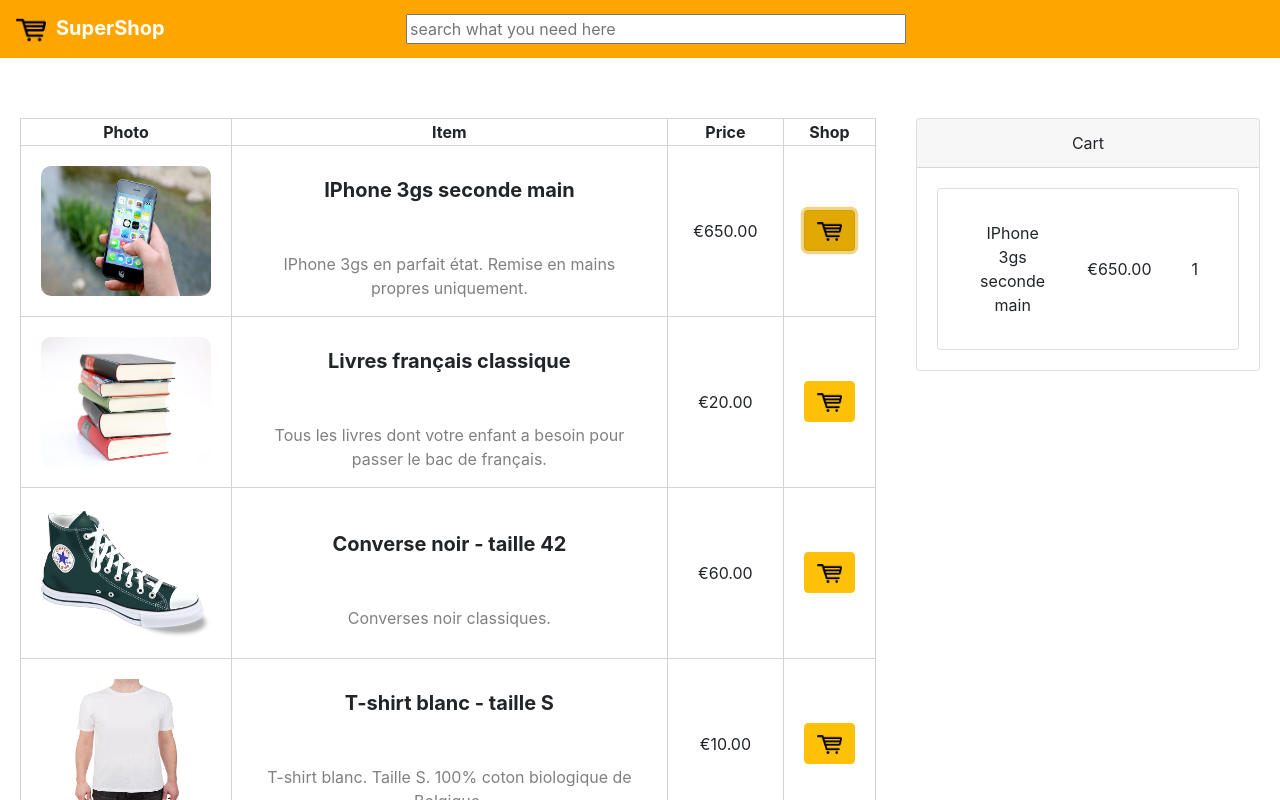
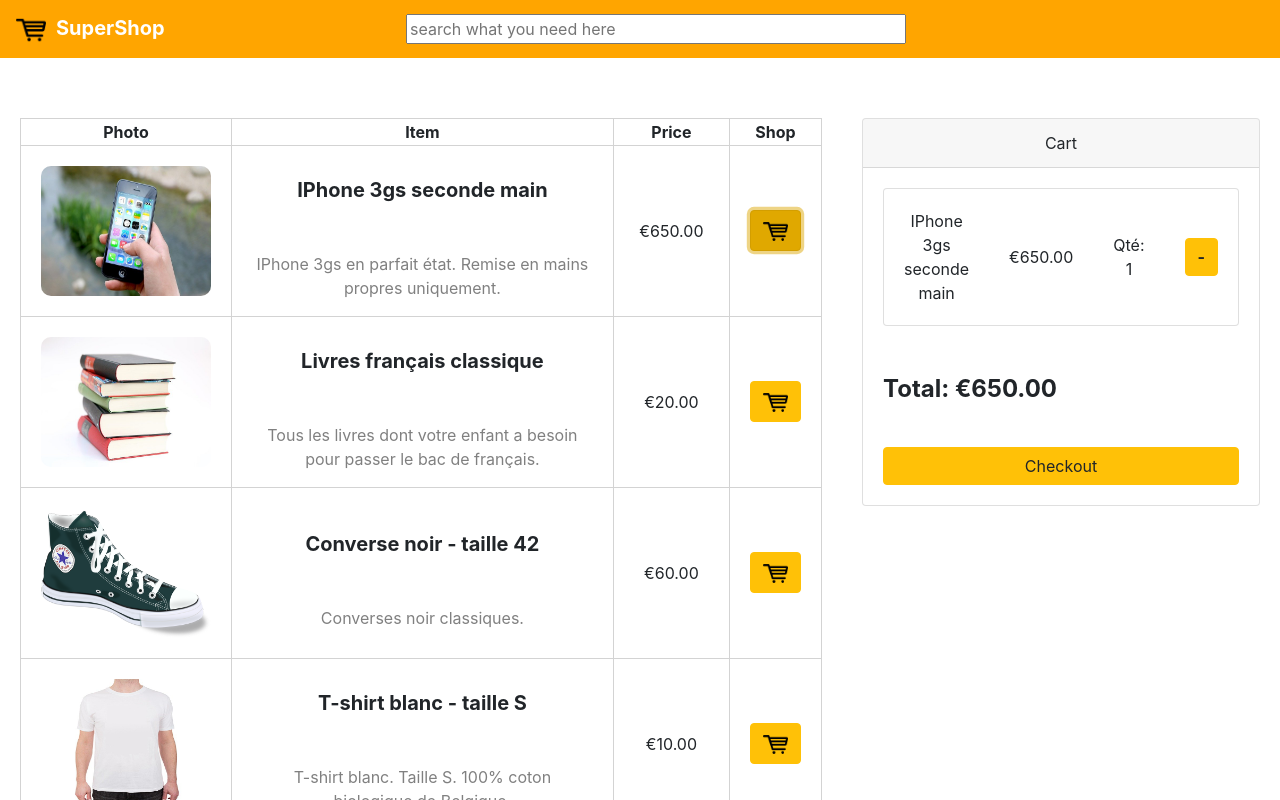
Before and after one commit to Alexisimonian/simpleAngularShop, an Angular app: page /products in a window 1280 px wide. Both pictures are taken after a click on the button 829 px from the left and 230 px from the top of the page. Shown: the top 800 px of the page. Built offline with nearby package versions, Linux system fonts and the light colour scheme.

Commit message:
product component

```diff
--- a/src/app/products/product-list.component.css
+++ b/src/app/products/product-list.component.css
@@ -47,3 +47,30 @@
   transform: translate(0, 30px);
   color: gray;
 }
+
+.cart-item {
+  width: 100%;
+}
+
+.cart-item td:first-child {
+  width: 220px;
+}
+
+#minus {
+  font-weight: bold;
+}
+
+.list-group-item {
+  padding: 0;
+  margin-bottom: 5px;
+}
+
+.footer {
+  width: 100%;
+}
+
+.total {
+  text-align: left;
+  font-weight: bold;
+  font-size: 1.5em;
+}
--- a/src/app/products/product-list.component.html
+++ b/src/app/products/product-list.component.html
@@ -49,18 +49,43 @@
         <div class="card-body" id="filled-cart-body">
           <ul class="list-group list-group" *ngFor="let cartItem of cart">
             <li class="list-group-item">
-              <table>
+              <table class="cart-item">
                 <tr>
-                  <td>{{ cartItem.productName }}</td>
+                  <td class="cart-product-name">{{ cartItem.productName }}</td>
                   <td>
                     {{ cartItem.price | currency: "EUR":"symbol":"1.2-2" }}
                   </td>
-                  <td>{{ cartItem.quantity }}</td>
+                  <td>Qté: {{ cartItem.quantity }}</td>
+                  <td>
+                    <button
+                      class="btn btn-warning"
+                      id="minus"
+                      (click)="deleteItem(cartItem.productName)"
+                    >
+                      -
+                    </button>
+                  </td>
                 </tr>
               </table>
             </li>
           </ul>
         </div>
+        <div class="cart-footer">
+          <table class="footer">
+            <tr>
+              <td class="total">
+                Total: {{ total | currency: "EUR":"symbol":"1.2-2" }}
+              </td>
+            </tr>
+            <tr>
+              <td>
+                <button class="btn btn-warning btn-block" id="checkout">
+                  Checkout
+                </button>
+              </td>
+            </tr>
+          </table>
+        </div>
       </div>
     </td>
   </tr>
--- a/src/app/products/product-list.component.ts
+++ b/src/app/products/product-list.component.ts
@@ -10,6 +10,7 @@
 export class ProductListComponent implements OnInit {
   products: IProduct[] = [];
   cart: ICart[] = [];
+  total: number = 0;
   errorMessage: string = '';
 
   constructor(private productService: ProductService) {}
@@ -18,13 +19,33 @@
     this.productService.getProducts().subscribe({
       next: (product) => {
         this.products = product;
-        console.log('here');
       },
       error: (err) => (this.errorMessage = err),
     });
   }
 
   buyItem(name: string, price: number): void {
-    this.cart.push({ productName: name, price: price, quantity: 1 });
+    let alreadyInCart = this.cart.find(
+      (product) => product.productName === name
+    );
+    if (alreadyInCart) {
+      alreadyInCart.quantity += 1;
+    } else {
+      this.cart.push({ productName: name, price: price, quantity: 1 });
+    }
+    this.total += price;
+  }
+
+  deleteItem(productName: string): void {
+    let product = this.cart.find(
+      (product) => product.productName === productName
+    );
+    if (product) {
+      product.quantity -= 1;
+      this.total -= product.price;
+      product.quantity <= 0
+        ? this.cart.splice(this.cart.indexOf(product), 1)
+        : false;
+    }
   }
 }
--- /dev/null
+++ b/src/app/products/thankyou.component.html
@@ -0,0 +1 @@
+<p>thankyou works!</p>
```
Also changed, not shown: src/app/products/thankyou.component.ts (added, +15 -0 lines), src/app/products/thankyou.component.css (added), 1 other file (tests, documents, lock files or other folders).
